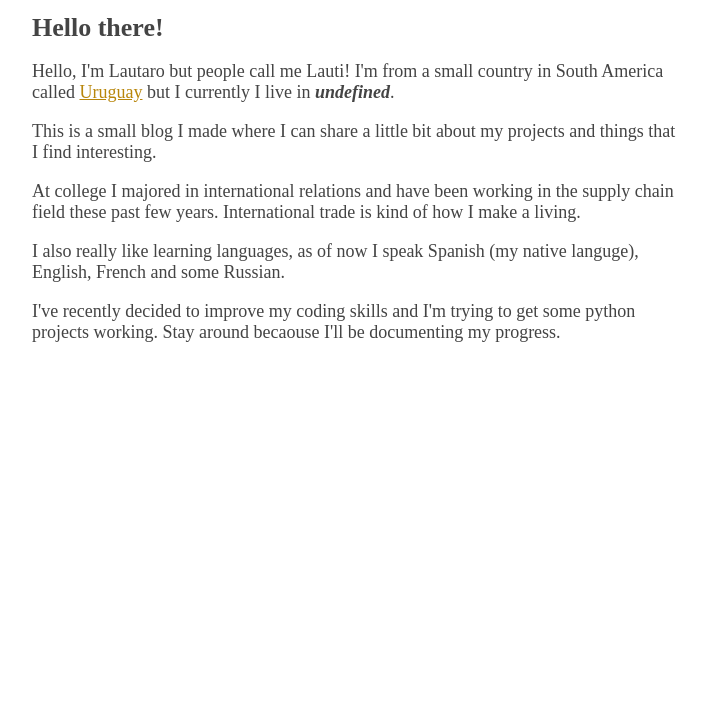
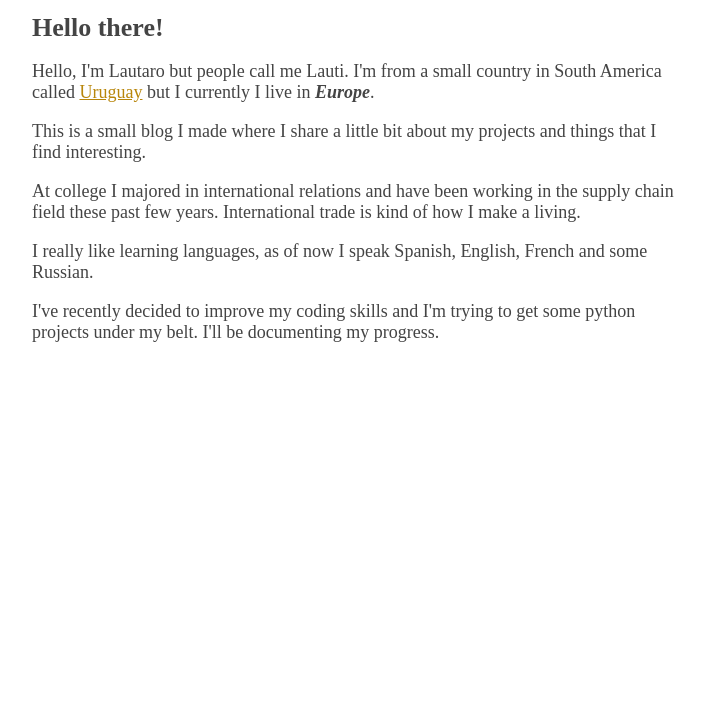
Before and after one commit to FRCLYE/frclye.github.io, a plain HTML site: page index.html in a window 1280 px wide. Shown: the part 76-800 px from the top of the page, without its empty margins (283-989 px from the left). Drawn offline with Linux system fonts and the light colour scheme.

Commit message:
typos and link change

```diff
--- a/index.html
+++ b/index.html
@@ -10,24 +10,22 @@
 <body>
 <nav>
     <b>Lautaro Ruzo</b>
-    <a href="/">Home</a>
-    <a href="/articles">Articles</a>
-    <a href="/about">About</a>
+    <a href="/">home</a>
+    <a href="/articles">articles</a>
+    <a href="/about.html">about</a>
     <hr>
     </nav>
 <h1>Hello there!</h1>
 
-<p>Hello, I'm Lautaro but people call me Lauti! I'm from a small country in South America
-    called <a href="https://en.wikipedia.org/wiki/Uruguay">Uruguay</a> but I currently I live in <em><b>undefined</b></em>.</p>
+<p>Hello, I'm Lautaro but people call me Lauti. I'm from a small country in South America
+    called <a href="https://en.wikipedia.org/wiki/Uruguay">Uruguay</a> but I currently I live in <em><b>Europe</b></em>.</p>
 
-<p>This is a small blog  I made where I can share a little bit about my projects and things
-     that I find interesting.</p>
+<p>This is a small blog  I made where I  share a little bit about my projects and things that I find interesting.</p>
 
 <p>At college I majored in international relations and have been working in the supply chain field these past few years.
     International trade is kind of how I make a living.</p>
 
-<p>I also really like learning languages, as of now I speak Spanish (my native languge),
-    English, French and some Russian.</p>
+<p>I really like learning languages, as of now I speak Spanish, English, French and some Russian.</p>
 
-<p>I've recently decided to improve my coding skills and I'm trying to get some python projects working.
-    Stay around becaouse I'll be documenting my progress.</p>
+<p>I've recently decided to improve my coding skills and I'm trying to get some python projects under my belt.
+    I'll be documenting my progress.</p>
```
Also changed, not shown: articles/half-assed.html (+1 -1 lines), articles/index.html (+3 -3 lines).
